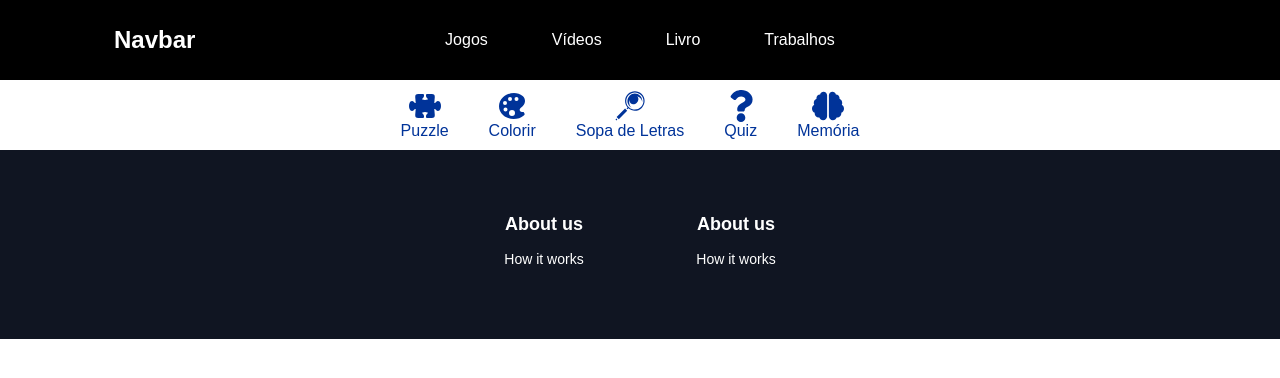
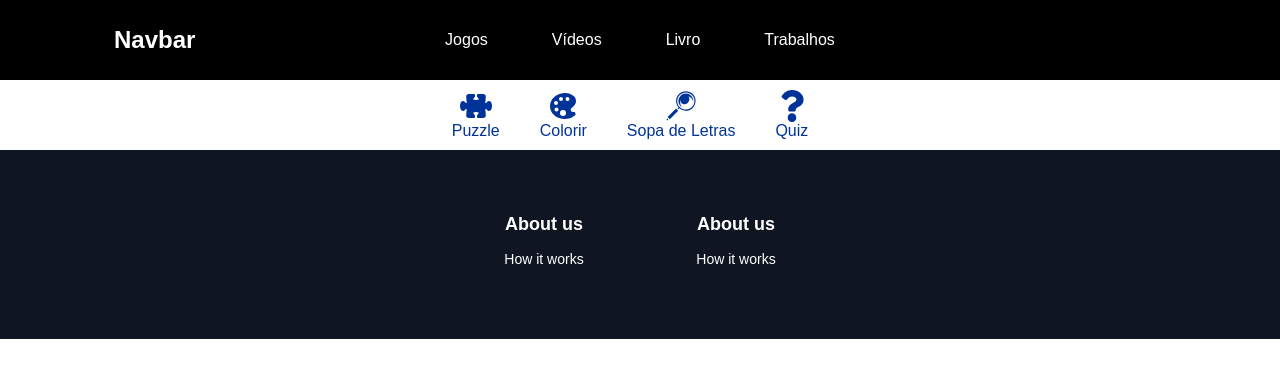
Before and after one commit to tpessoa/EU-platform, a React (Create React App) app in the folder client/: page /games in a window 1280 px wide. Shown: the top 378 px of the page. Built offline with nearby package versions, Linux system fonts and the light colour scheme.

Commit message:
highlight btn

```diff
--- a/client/src/components/Navbar/Navbar.elements.js
+++ b/client/src/components/Navbar/Navbar.elements.js
@@ -92,7 +92,7 @@ export const NavLink = styled(Link)`
   cursor: pointer;
 
   &:hover {
-    border-bottom: 3px solid #01bf71;
+    border-bottom: 3px solid #ffcc00;
   }
 `;
 
--- a/client/src/components/Navbar/Navbar.js
+++ b/client/src/components/Navbar/Navbar.js
@@ -31,7 +31,7 @@ const Navbar = () => {
           </MobileIcon>
           <NavMenu onClick={handleClick} click={click}>
             <NavItem>
-              <NavLink to="/games">Jogos</NavLink>
+              <NavLink to="/games/allPuzzles">Jogos</NavLink>
             </NavItem>
             <NavItem>
               <NavLink to="/videos">Vídeos</NavLink>
--- a/client/src/components/Poll/PollCard/PollCard.elements.js
+++ b/client/src/components/Poll/PollCard/PollCard.elements.js
@@ -29,9 +29,9 @@ export const Card = styled.img`
 export const CardTopInfo = styled.div`
   border-radius: 0px 0px 10px 10px;
   position: absolute;
-  top: -2.5rem;
+  top: -3rem;
   left: 0;
-  height: 2.5rem;
+  height: 3rem;
   width: 100%;
 
   display: flex;
@@ -64,8 +64,8 @@ export const CardWrapper = styled.div`
   width: 330px;
   height: 330px;
   overflow: hidden;
-  background-color: #000;
   border-radius: 5px;
+  box-shadow: 0 0 15px 0 rgba(0, 0, 0, 0.3);
 
   display: flex;
   flex-direction: column;
--- a/client/src/components/TypeOfGames/TypeOfGames.elements.js
+++ b/client/src/components/TypeOfGames/TypeOfGames.elements.js
@@ -3,6 +3,9 @@ import { Link } from "react-router-dom";
 
 export const Container = styled.div`
   background: #fff;
+  display: flex;
+  align-items: center;
+  justify-content: center;
 `;
 
 export const GamesItemsWrapper = styled.div`
@@ -17,9 +20,22 @@ export const GameItem = styled(Link)`
   color: #003399;
   margin-right: 20px;
   padding: 10px;
-  &:hover {
+  /* background: red; */
+  /* &:hover {
     background: #ffcc00;
+  } */
+
+  background: ${(props) => props.highlight};
+
+  /* &:target {
+    background: red;
   }
+
+  &::selection {
+  } */
+  /* &:active {
+    background-color: #ffcc00;
+  } */
 `;
 export const GameIcon = styled.div`
   font-size: 2rem;
@@ -28,6 +44,7 @@ export const GameIcon = styled.div`
   align-items: center;
   justify-content: center;
 `;
+
 export const GameName = styled.div`
   text-align: center;
 `;
--- a/client/src/components/TypeOfGames/TypeOfGames.js
+++ b/client/src/components/TypeOfGames/TypeOfGames.js
@@ -1,5 +1,4 @@
-import React from "react";
-
+import React, { useState } from "react";
 import { GiMagnifyingGlass } from "react-icons/gi";
 import { IoColorPaletteSharp } from "react-icons/io5";
 import { BsPuzzleFill } from "react-icons/bs";
@@ -13,53 +12,59 @@ import {
   GameName,
 } from "./TypeOfGames.elements";
 
+const gamesList = [
+  {
+    url: "/games/allPuzzles",
+    icon: <BsPuzzleFill />,
+    name: "Puzzle",
+  },
+  {
+    url: "/games/allColorGames",
+    icon: <IoColorPaletteSharp />,
+    name: "Colorir",
+  },
+  {
+    url: "/games/allWordSearchs",
+    icon: <GiMagnifyingGlass />,
+    name: "Sopa de Letras",
+  },
+  {
+    url: "/games/allQuizzes",
+    icon: <FaQuestion />,
+    name: "Quiz",
+  },
+  // {
+  //   url: "/games/allMemoryGames",
+  //   icon: <FaBrain />,
+  //   name: "Memória",
+  // },
+];
+
 const TypeOfGames = () => {
-  // const location = useLocation();
-  // console.log(location.pathname);
-  // const str_loc_pathname = location.pathname;
+  const [activeBtn, setActiveBtn] = useState(-1);
+
+  const handleClick = (index) => {
+    setActiveBtn(index);
+  };
+
   return (
-    <>
-      <Container>
-        <GamesItemsWrapper>
-          <GameItem to={"/games/allPuzzles"}>
-            <GameIcon>
-              <BsPuzzleFill />
-            </GameIcon>
-            <GameName>Puzzle</GameName>
-          </GameItem>
-          <GameItem to={"/games/allColorGames"}>
-            <GameIcon>
-              <IoColorPaletteSharp />
-            </GameIcon>
-            <GameName>Colorir</GameName>
-          </GameItem>
-          <GameItem to={"/games/allWordSearchs"}>
-            <GameIcon>
-              <GiMagnifyingGlass />
-            </GameIcon>
-            <GameName>Sopa de Letras</GameName>
-          </GameItem>
-          <GameItem to={"/games/allQuizzes"}>
-            <GameIcon>
-              <FaQuestion />
-            </GameIcon>
-            <GameName>Quiz</GameName>
-          </GameItem>
-          <GameItem to={"/games/allMemoryGames"}>
-            <GameIcon>
-              <FaBrain />
-            </GameIcon>
-            <GameName>Memória</GameName>
-          </GameItem>
-          {/* <GameItem>
-            <GameIcon>
-              <GiMagnifyingGlass />
-            </GameIcon>
-            <GameName>Sopa de Letras</GameName>
-          </GameItem> */}
-        </GamesItemsWrapper>
-      </Container>
-    </>
+    <Container>
+      <GamesItemsWrapper>
+        {gamesList.map((game, index) => {
+          return (
+            <GameItem
+              to={game.url}
+              key={index}
+              onClick={() => handleClick(index)}
+              highlight={index == activeBtn ? "#ffcc00" : "transparent"}
+            >
+              <GameIcon>{game.icon}</GameIcon>
+              <GameName>{game.name}</GameName>
+            </GameItem>
+          );
+        })}
+      </GamesItemsWrapper>
+    </Container>
   );
 };
 
--- a/client/src/pages/Games/Data.js
+++ b/client/src/pages/Games/Data.js
@@ -1,6 +1,6 @@
 export const gameObjOne = {
   title: "Puzzle",
   description: "Encaixa as peças de modo a formares a imagem!",
-  img: require("../../../images/puzzle_test_1.jpg").default,
+  img: require("../../assets/images/games/thumbnails/solution.jpg").default,
   imgAlt: "test puzzle image",
 };
```
Also changed, not shown: client/src/assets/images/games/thumbnails/solution.jpg (added).
